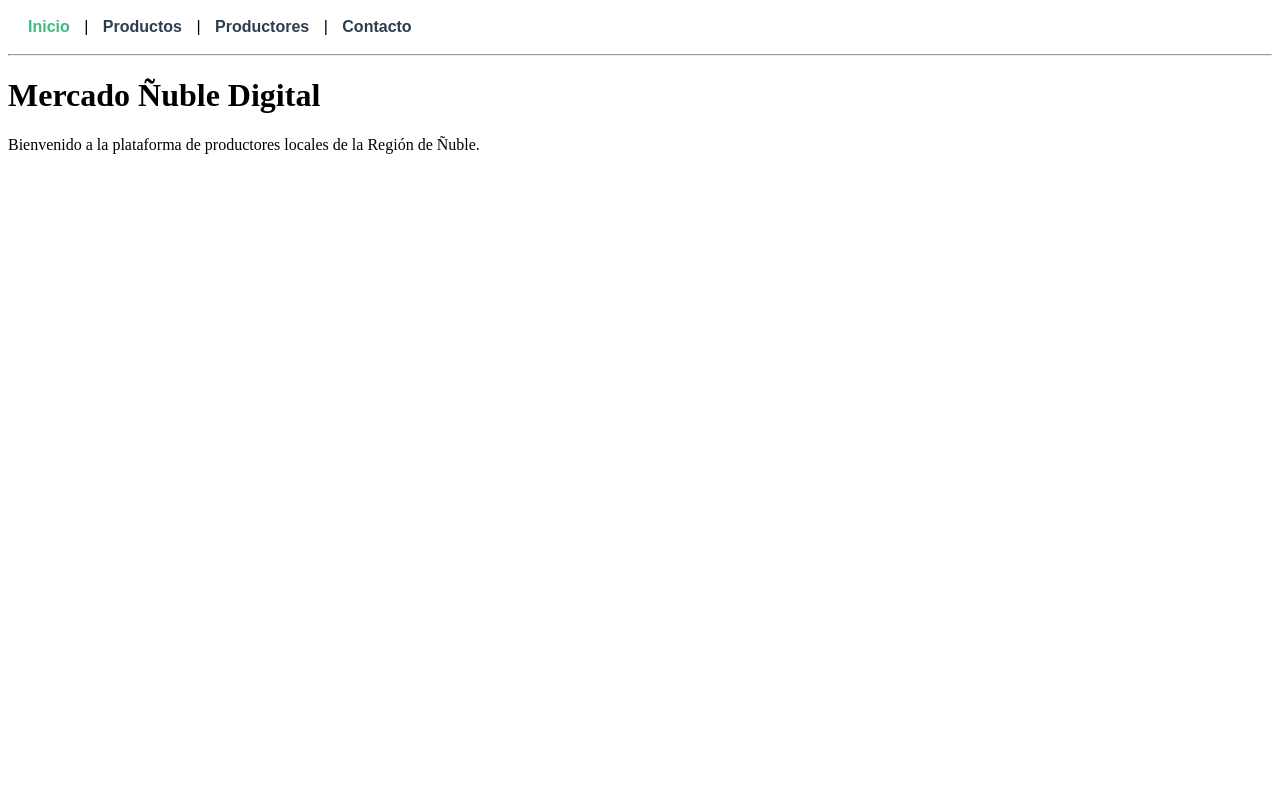
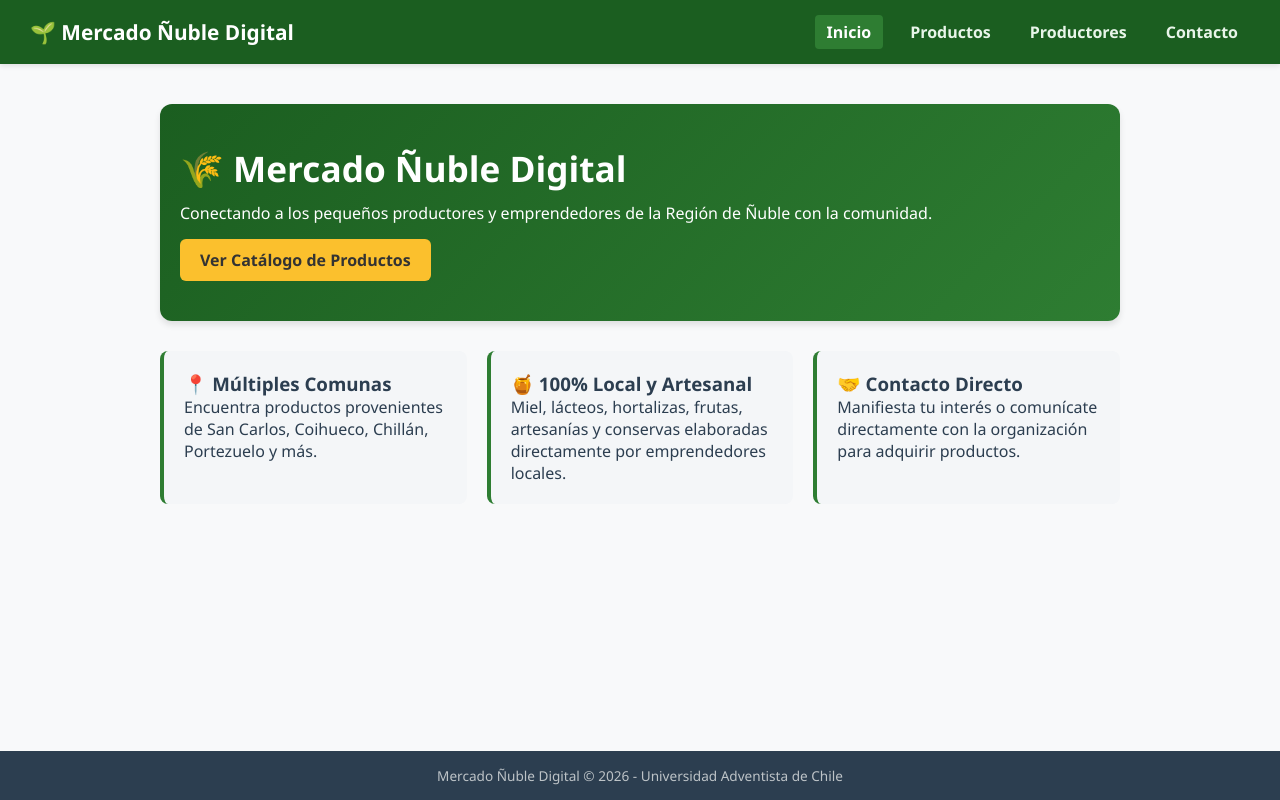
Before and after one commit to sebaacr/IW600-NT1-Sebastian-Concha, a Vue app: page / in a window 1280 px wide. Built offline with nearby package versions, Linux system fonts and the light colour scheme.

Commit message:
Parte F - Diseno y presentacion

```diff
--- a/src/App.vue
+++ b/src/App.vue
@@ -1,28 +1,90 @@
 <template>
-  <div>
-    <nav>
-      <router-link to="/">Inicio</router-link> |
-      <router-link to="/productos">Productos</router-link> |
-      <router-link to="/productores">Productores</router-link> |
-      <router-link to="/contacto">Contacto</router-link>
-    </nav>
-    <hr />
-    <router-view />
+  <div id="app-container">
+    <header class="header">
+      <div class="logo">
+        <span>🌱 Mercado Ñuble Digital</span>
+      </div>
+      <nav class="nav-links">
+        <router-link to="/">Inicio</router-link>
+        <router-link to="/productos">Productos</router-link>
+        <router-link to="/productores">Productores</router-link>
+        <router-link to="/contacto">Contacto</router-link>
+      </nav>
+    </header>
+
+    <main class="main-content">
+      <router-view />
+    </main>
+
+    <footer class="footer">
+      <p>Mercado Ñuble Digital &copy; 2026 - Universidad Adventista de Chile</p>
+    </footer>
   </div>
 </template>
 
 <style>
-nav {
-  padding: 10px;
-  font-family: sans-serif;
+* {
+  box-sizing: border-box;
+  margin: 0;
+  padding: 0;
 }
-nav a {
-  margin: 0 10px;
-  text-decoration: none;
+body {
+  font-family: 'Segoe UI', Tahoma, Geneva, Verdana, sans-serif;
+  background-color: #f8f9fa;
   color: #2c3e50;
+}
+#app-container {
+  display: flex;
+  flex-direction: column;
+  min-height: 100vh;
+}
+.header {
+  background-color: #1b5e20;
+  color: white;
+  padding: 15px 30px;
+  display: flex;
+  justify-content: space-between;
+  align-items: center;
+  flex-wrap: wrap;
+  box-shadow: 0 2px 5px rgba(0,0,0,0.1);
+}
+.logo {
+  font-size: 1.3rem;
   font-weight: bold;
 }
-nav a.router-link-exact-active {
-  color: #42b983;
+.nav-links {
+  display: flex;
+  gap: 15px;
+}
+.nav-links a {
+  color: #e8f5e9;
+  text-decoration: none;
+  font-weight: 600;
+  padding: 6px 12px;
+  border-radius: 4px;
+  transition: background-color 0.2s;
+}
+.nav-links a:hover, .nav-links a.router-link-exact-active {
+  background-color: #2e7d32;
+  color: #ffffff;
+}
+.main-content {
+  flex: 1;
+  padding: 20px;
+}
+.footer {
+  background-color: #2c3e50;
+  color: #bdc3c7;
+  text-align: center;
+  padding: 15px;
+  font-size: 0.85rem;
+  margin-top: auto;
+}
+@media (max-width: 600px) {
+  .header {
+    flex-direction: column;
+    gap: 10px;
+    text-align: center;
+  }
 }
 </style>
--- a/src/views/Inicio.vue
+++ b/src/views/Inicio.vue
@@ -1,6 +1,66 @@
 <template>
-  <div>
-    <h1>Mercado Ñuble Digital</h1>
-    <p>Bienvenido a la plataforma de productores locales de la Región de Ñuble.</p>
+  <div class="inicio-container">
+    <div class="hero">
+      <h1>🌾 Mercado Ñuble Digital</h1>
+      <p>Conectando a los pequeños productores y emprendedores de la Región de Ñuble con la comunidad.</p>
+      <router-link to="/productos" class="btn-hero">Ver Catálogo de Productos</router-link>
+    </div>
+
+    <div class="caracteristicas">
+      <div class="card-info">
+        <h3>📍 Múltiples Comunas</h3>
+        <p>Encuentra productos provenientes de San Carlos, Coihueco, Chillán, Portezuelo y más.</p>
+      </div>
+      <div class="card-info">
+        <h3>🍯 100% Local y Artesanal</h3>
+        <p>Miel, lácteos, hortalizas, frutas, artesanías y conservas elaboradas directamente por emprendedores locales.</p>
+      </div>
+      <div class="card-info">
+        <h3>🤝 Contacto Directo</h3>
+        <p>Manifiesta tu interés o comunícate directamente con la organización para adquirir productos.</p>
+      </div>
+    </div>
   </div>
 </template>
+
+<style scoped>
+.inicio-container {
+  padding: 20px;
+  max-width: 1000px;
+  margin: 0 auto;
+}
+.hero {
+  background: linear-gradient(135deg, #1b5e20, #2e7d32);
+  color: white;
+  padding: 40px 20px;
+  border-radius: 12px;
+  margin-bottom: 30px;
+  box-shadow: 0 4px 6px rgba(0,0,0,0.1);
+}
+.hero h1 {
+  font-size: 2.2rem;
+  margin-bottom: 10px;
+}
+.btn-hero {
+  display: inline-block;
+  margin-top: 15px;
+  padding: 10px 20px;
+  background-color: #fbc02d;
+  color: #333;
+  font-weight: bold;
+  text-decoration: none;
+  border-radius: 6px;
+}
+.caracteristicas {
+  display: grid;
+  grid-template-columns: repeat(auto-fit, minmax(250px, 1fr));
+  gap: 20px;
+}
+.card-info {
+  background: #f4f6f8;
+  padding: 20px;
+  border-radius: 8px;
+  border-left: 4px solid #2e7d32;
+  text-align: left;
+}
+</style>
--- a/src/views/Productores.vue
+++ b/src/views/Productores.vue
@@ -1,5 +1,60 @@
 <template>
-  <div>
-    <h1>Nuestros Productores</h1>
+  <div class="productores-container">
+    <h1>Nuestros Productores de Ñuble</h1>
+    <p class="subtitulo">Conoce a las personas y familias detrás de cada producto local.</p>
+
+    <div class="grid-productores">
+      <div v-for="p in productores" :key="p.id" class="card-productor">
+        <h3>{{ p.nombre }}</h3>
+        <p><strong>Comuna:</strong> {{ p.comuna }}</p>
+        <p><strong>Especialidad:</strong> {{ p.especialidad }}</p>
+        <p class="descripcion">{{ p.descripcion }}</p>
+      </div>
+    </div>
   </div>
 </template>
+
+<script setup>
+import { ref } from 'vue'
+
+const productores = ref([
+  { id: 1, nombre: 'Don Pedro', comuna: 'San Carlos', especialidad: 'Miel Orgánica', descripcion: 'Más de 15 años dedicados a la apicultura sustentable en la zona rural de San Carlos.' },
+  { id: 2, nombre: 'Quesos Ñuble', comuna: 'Coihueco', especialidad: 'Lácteos Artesanales', descripcion: 'Elaboración tradicional de quesos mantecosos con leche fresca de la precordillera.' },
+  { id: 3, nombre: 'Huerto San Antonio', comuna: 'Chillán', especialidad: 'Frutas y Berries', descripcion: 'Cultivo natural de arándanos y frutillas sin pesticidas.' },
+  { id: 4, nombre: 'Viña El Carmelo', comuna: 'Portezuelo', especialidad: 'Vinos de Autor', descripcion: 'Tradicíon vitivinícola patrimonial del Valle del Itata.' }
+])
+</script>
+
+<style scoped>
+.productores-container {
+  padding: 20px;
+  max-width: 1000px;
+  margin: 0 auto;
+}
+.subtitulo {
+  color: #666;
+  margin-bottom: 25px;
+}
+.grid-productores {
+  display: grid;
+  grid-template-columns: repeat(auto-fit, minmax(240px, 1fr));
+  gap: 20px;
+}
+.card-productor {
+  border: 1px solid #e0e0e0;
+  border-radius: 8px;
+  padding: 18px;
+  background: white;
+  text-align: left;
+  box-shadow: 0 2px 4px rgba(0,0,0,0.04);
+}
+.card-productor h3 {
+  color: #1b5e20;
+  margin-bottom: 8px;
+}
+.descripcion {
+  font-size: 0.9rem;
+  color: #555;
+  margin-top: 8px;
+}
+</style>
```
Also changed, not shown: 1 other file (tests, documents, lock files or other folders).
